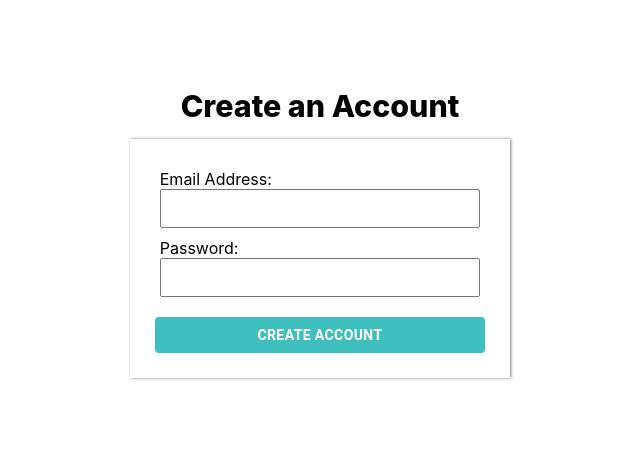
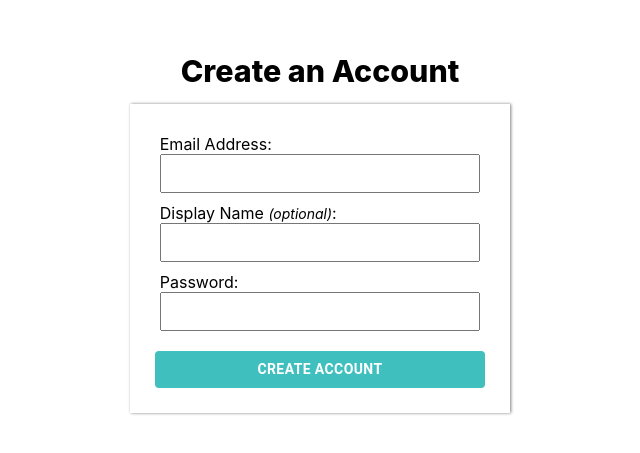
Before and after one commit to luciousmc/r-slack-clone, a React (Vite) app: page /signup in a window 1280 px wide. Shown: the part 167-620 px from the top of the page, without its empty margins (320-960 px from the left). Built offline with nearby package versions, Linux system fonts and the light colour scheme; no server answers.

Commit message:
display name field added

```diff
--- a/src/components/SignUp/SignUp.jsx
+++ b/src/components/SignUp/SignUp.jsx
@@ -10,6 +10,7 @@ import { SignUpContainer } from './SignUp.style';
 function SignUp() {
   const emailRef = useRef('');
   const passwordRef = useRef('');
+  const displayNameRef = useRef('');
   const history = useHistory();
   const dispatch = useDispatch();
 
@@ -18,6 +19,7 @@ function SignUp() {
 
     const email = emailRef.current.value;
     const password = passwordRef.current.value;
+    const displayName = displayNameRef.current.value;
 
     try {
       const userCredential = await createUserWithEmailAndPassword(
@@ -25,10 +27,9 @@ function SignUp() {
         email,
         password
       );
-      console.log(userCredential.user);
 
       await updateProfile(auth, auth.currentUser, {
-        displayName: email,
+        displayName: displayName || email,
         photoURL:
           'https://avatars.githubusercontent.com/u/47552603?s=400&u=9d2e64d36c494d1f508fde1cf0387a1fc678582c&v=4',
       });
@@ -41,7 +42,6 @@ function SignUp() {
           email: email,
         })
       );
-
       history.replace('/');
     } catch (error) {
       alert(error.message);
@@ -52,12 +52,17 @@ function SignUp() {
     <SignUpContainer>
       <h2>Create an Account</h2>
       <form onSubmit={handleSubmit}>
-        <label htmlFor='email'>
+        <label>
           Email Address: <br />
           <input type='email' name='email' ref={emailRef} required />
         </label>
 
-        <label htmlFor='password'>
+        <label>
+          Display Name <span>(optional)</span>: <br />
+          <input type='text' name='displayName' ref={displayNameRef} />
+        </label>
+
+        <label>
           Password: <br />
           <input type='text' name='password' ref={passwordRef} required />
         </label>
--- a/src/components/SignUp/SignUp.style.js
+++ b/src/components/SignUp/SignUp.style.js
@@ -25,6 +25,11 @@ export const SignUpContainer = styled.div`
     margin: 5px;
   }
 
+  > form > label > span {
+    font-size: 14px;
+    font-style: italic;
+  }
+
   > form > label > input {
     padding: 10px;
     width: 40ch;
```
